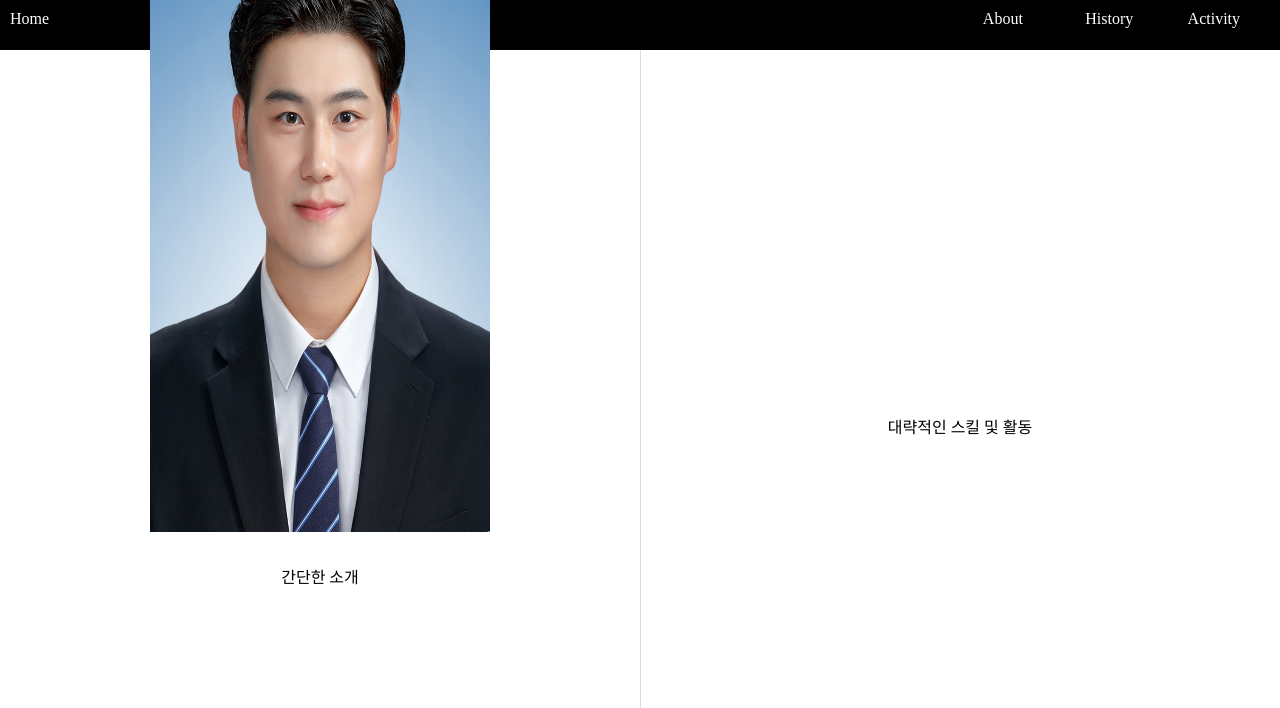
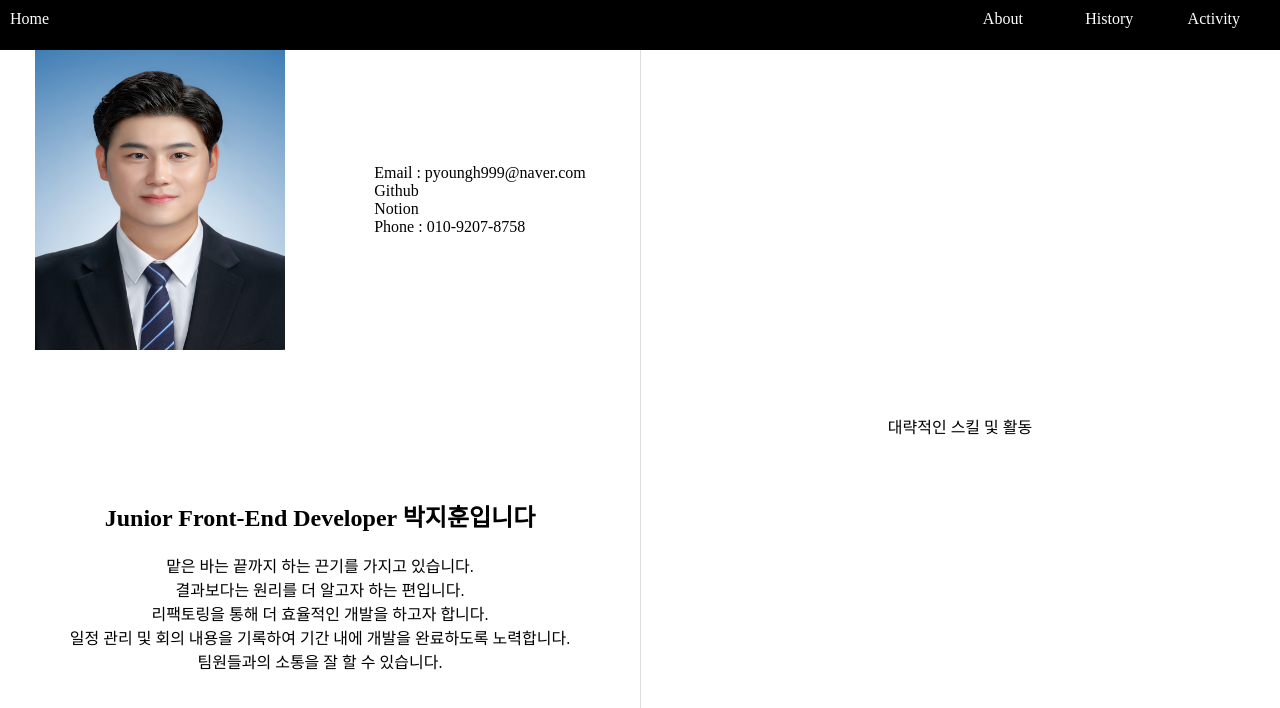
Before and after one commit to bbagbbagn2/PJH-Portfolio, a React (Create React App) app in the folder client/: page /about in a window 1280 px wide. Shown: the top 708 px of the page. Built offline with nearby package versions, Linux system fonts and the light colour scheme.

Commit message:
자기소개 및 이메일

```diff
--- a/client/src/ProfilePage.js
+++ b/client/src/ProfilePage.js
@@ -5,22 +5,31 @@ import profile from './img/박지훈.jpg'
 
 export default function Profile() {
     return (<>
-    <Header>
-        <HeaderMessage to = '/home'>Home</HeaderMessage>
-        <div/>
-        <HeaderMessage to ='#'>About</HeaderMessage>
-        <HeaderMessage to='#'>History</HeaderMessage>
-        <HeaderMessage to='#'>Activity</HeaderMessage>
-    </Header>
+        <Header>
+            <HeaderMessage to='/'>Home</HeaderMessage>
+            <div />
+            <HeaderMessage to='/about'>About</HeaderMessage>
+            <HeaderMessage to='#'>History</HeaderMessage>
+            <HeaderMessage to='#'>Activity</HeaderMessage>
+        </Header>
         <ProfilePage>
             <LeftContainer>
                 <ProfileContainer>
-                <div>사진 및 연락처
-                <Photo src = {profile} alt="profile"/>
-                </div>
+                        <Photo src={profile} alt="profile" />
+                    <NumberWrapper>
+                    <div>Email : pyoungh999@naver.com</div>
+                    <div onClick={()=>window.open('https://github.com/bbagbbagn2','_blank')}>Github</div>
+                    <div onClick={()=>window.open('https://concise-molybdenum-1ed.notion.site/c4ce189e86cf43e8858349a33ebb482d','_blank')}>Notion</div>
+                    <div>Phone : 010-9207-8758</div>
+                    </NumberWrapper>
                 </ProfileContainer>
                 <IntroduceContainer>
-                    <div>간단한 소개</div>
+                    <h2>Junior Front-End Developer 박지훈입니다</h2>
+                    <div>맡은 바는 끝까지 하는 끈기를 가지고 있습니다.</div>
+                    <div>결과보다는 원리를 더 알고자 하는 편입니다.</div>
+                    <div>리팩토링을 통해 더 효율적인 개발을 하고자 합니다.</div>
+                    <div>일정 관리 및 회의 내용을 기록하여 기간 내에 개발을 완료하도록 노력합니다.</div>
+                    <div>팀원들과의 소통을 잘 할 수 있습니다.</div>
                 </IntroduceContainer>
             </LeftContainer>
             <RightContainer>
@@ -85,13 +94,18 @@ const ProfileContainer = styled.div`
     width: 100%;
 
     display: grid;
+    grid-template-columns: 50% 50%;
     grid-template-rows: 100%;
     place-items: center;
     place-content: center;
 `
+const NumberWrapper = styled.div`
+    displat: grid;
+`
+
 const Photo = styled.img`
-    width: 340px;
-    height: 640px;
+    width: 250px;
+    height: 300px;
     display: grid;
     place-items: center;
     place-content: center;
```
